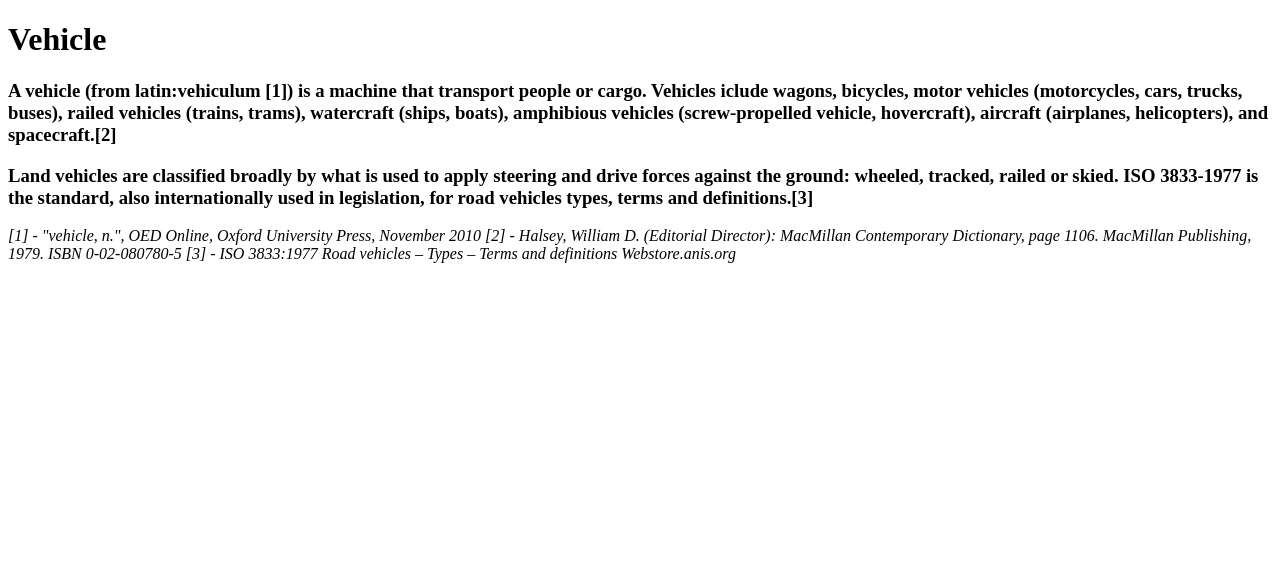
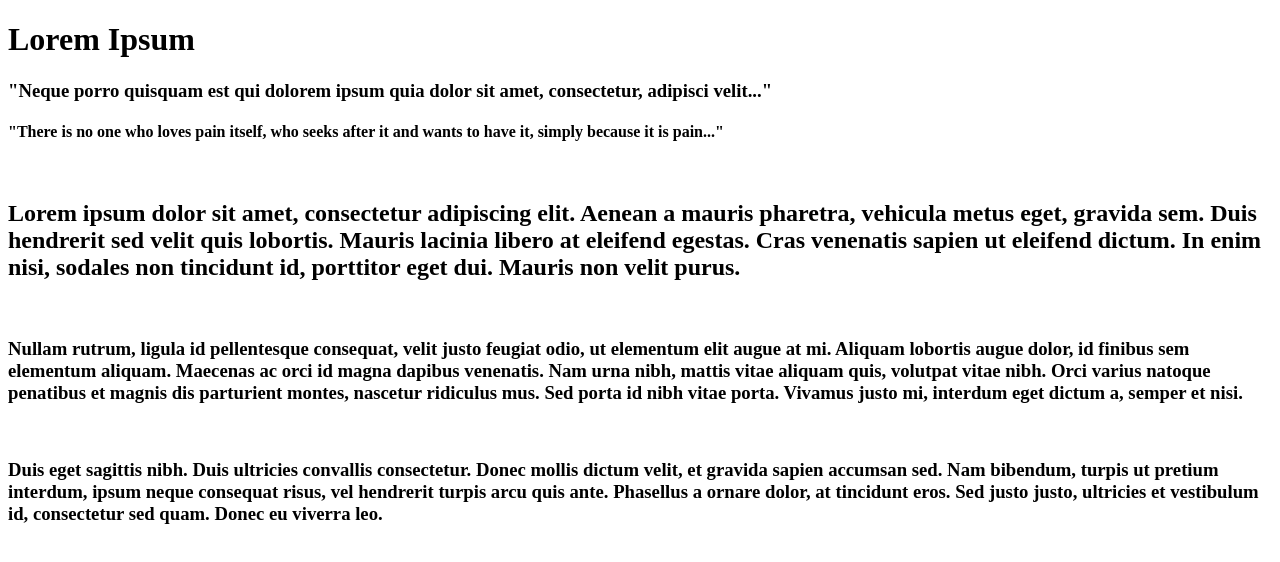
Before and after one commit to Dmitrii33rus/Practicka, a plain HTML site: page index.html in a window 1280 px wide. Drawn offline with Linux system fonts and the light colour scheme.

Commit message:
Practicks№1
Work 2

```diff
--- a/index.html
+++ b/index.html
@@ -4,21 +4,18 @@
         <meta charset="UTF-8">
         <meta http-equiv="UA-X-Compantible" content="IE-edge">
         <meta name="viewport" content="width=device-width initial-scale=1.0">
-    <title>Vehicle</title>
+        <title>Lorem Ipsum</title>
     </head>
     <body>
-    <h1>Vehicle</h1>
-    <h3>A vehicle (from latin:vehiculum [1]) is a machine that transport people or cargo. Vehicles iclude wagons,
-        bicycles, motor vehicles (motorcycles, cars, trucks, buses), railed vehicles (trains, trams), watercraft (ships,
-        boats), amphibious vehicles (screw-propelled vehicle, hovercraft), aircraft (airplanes, helicopters), and
-        spacecraft.[2]</h3>
-        <h3>Land vehicles are classified broadly by what is used to apply steering and drive forces against the ground:
-            wheeled, tracked, railed or skied. ISO 3833-1977 is the standard, also internationally used in legislation, for
-            road vehicles types, terms and definitions.[3]
-        </h3>
-        <dfn>[1] - "vehicle, n.", OED Online, Oxford University Press, November 2010
-             [2] - Halsey, William D. (Editorial Director): MacMillan Contemporary Dictionary, page 1106. MacMillan Publishing, 1979. ISBN 0-02-080780-5
-             [3] - ISO 3833:1977 Road vehicles – Types – Terms and definitions Webstore.anis.org
-        </dfn>
+        <p><h1>Lorem Ipsum</h1></p>
+        <h3>"Neque porro quisquam est qui dolorem ipsum quia dolor sit amet, consectetur, adipisci velit..."</h3>
+        <h4>"There is no one who loves pain itself, who seeks after it and wants to have it, simply because it is pain..."</h4>
+        <br>
+        <h2>Lorem ipsum dolor sit amet, consectetur adipiscing elit. Aenean a mauris pharetra, vehicula metus eget, gravida sem. Duis hendrerit sed velit quis lobortis. Mauris lacinia libero at eleifend egestas. Cras venenatis sapien ut eleifend dictum. In enim nisi, sodales non tincidunt id, porttitor eget dui. Mauris non velit purus.</h2>
+        <br>
+        <h3>Nullam rutrum, ligula id pellentesque consequat, velit justo feugiat odio, ut elementum elit augue at mi. Aliquam lobortis augue dolor, id finibus sem elementum aliquam. Maecenas ac orci id magna dapibus venenatis. Nam urna nibh, mattis vitae aliquam quis, volutpat vitae nibh. Orci varius natoque penatibus et magnis dis parturient montes, nascetur ridiculus mus. Sed porta id nibh vitae porta. Vivamus justo mi, interdum eget dictum a, semper et nisi.</h3>
+        <br>
+        <h3>
+            Duis eget sagittis nibh. Duis ultricies convallis consectetur. Donec mollis dictum velit, et gravida sapien accumsan sed. Nam bibendum, turpis ut pretium interdum, ipsum neque consequat risus, vel hendrerit turpis arcu quis ante. Phasellus a ornare dolor, at tincidunt eros. Sed justo justo, ultricies et vestibulum id, consectetur sed quam. Donec eu viverra leo.</h3>
     </body>
 </html>
```
Lines whose indentation alone changed are shown as unchanged.
